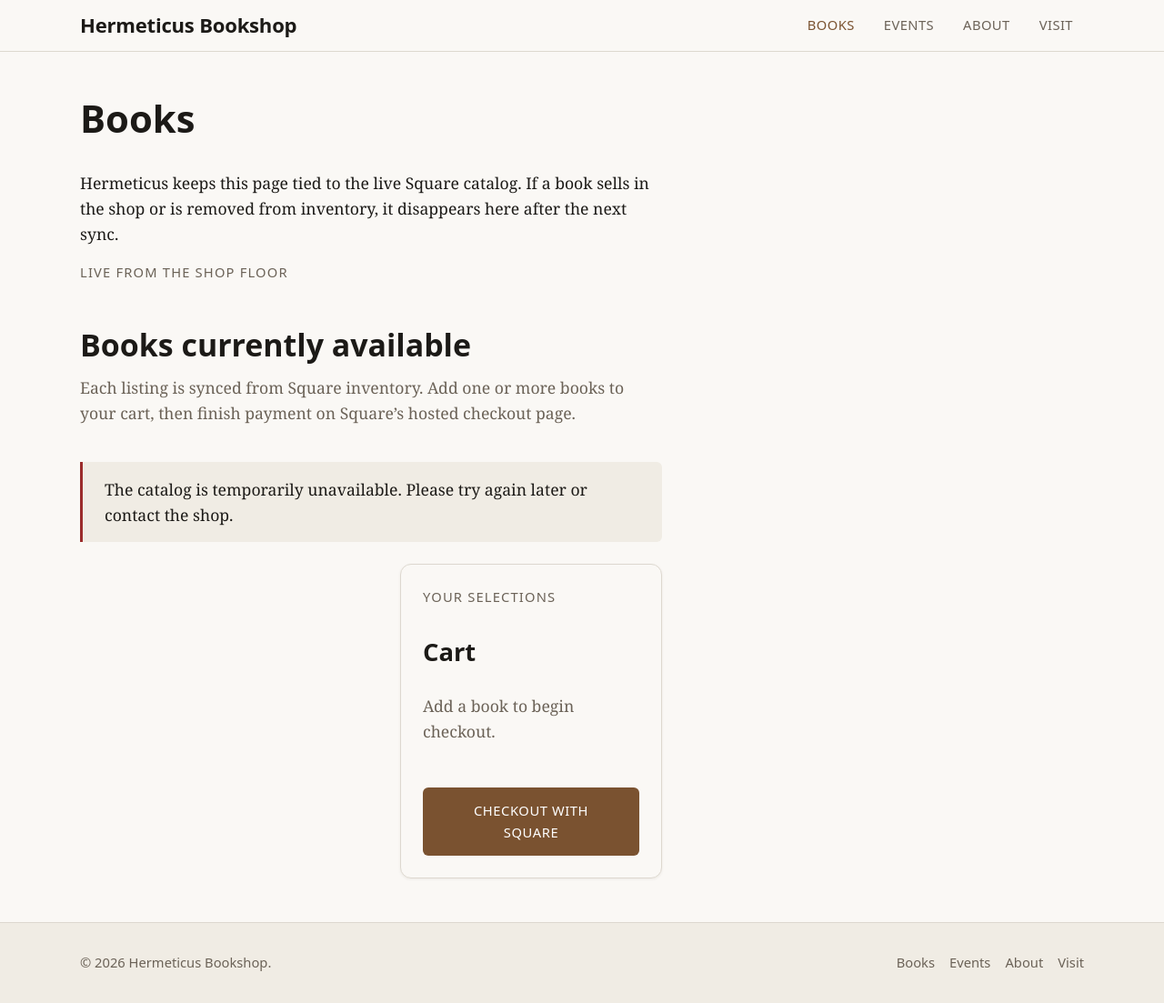
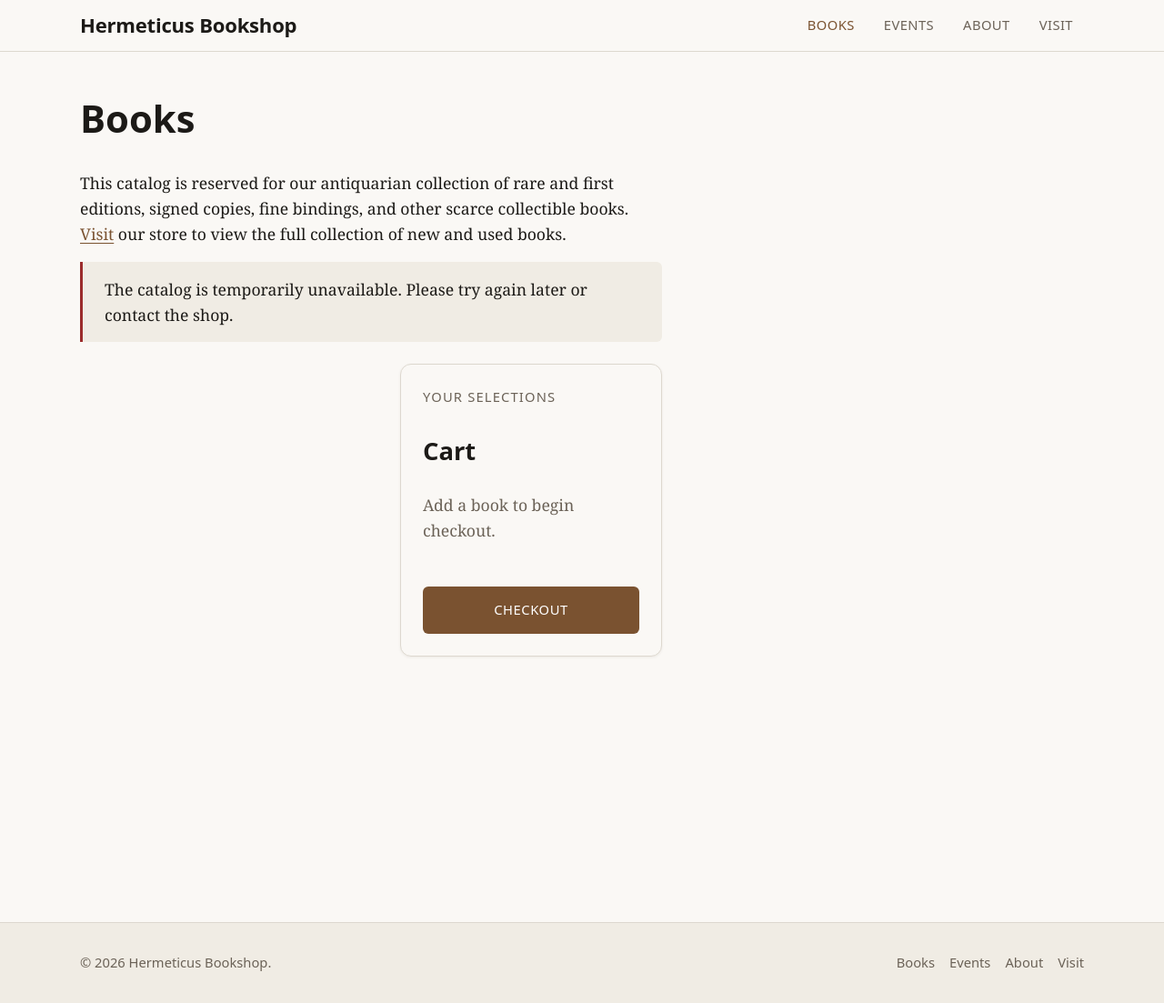
Before and after one commit to strangecode/hermeticus, a Jekyll site: the page built from pages/books.md, in a window 1280 px wide and 1103 px high. Shown: the whole window at 91% size. Built offline with Jekyll 4.4.1, drawn with Linux system fonts in a browser that asks for light colours.

Commit message:
feat(site): checkpoint catalog and Docker preview
Commit the current catalog worktree state, including the latest site page
adjustments, Ruby compatibility gems, and a Docker-based local Jekyll
preview workflow that keeps the Ruby runtime and gem cache out of the
host environment.

```diff
--- a/Gemfile
+++ b/Gemfile
@@ -13,3 +13,7 @@
 
 gem "wdm", "~> 0.1.1", :platforms => [:mingw, :x64_mingw, :mswin]
 gem "http_parser.rb", "~> 0.6.0", :platforms => [:jruby]
+
+gem "csv", "~> 3.3"
+
+gem "bigdecimal", "~> 4.1"
--- a/_includes/square-catalog.html
+++ b/_includes/square-catalog.html
@@ -3,15 +3,6 @@
   data-catalog-root
   data-api-base="{{ site.square_catalog_api_base | escape }}"
 >
-  <div class="catalog-app__intro">
-    <p class="catalog-app__eyebrow">Live from the shop floor</p>
-    <h2 class="catalog-app__title">Books currently available</h2>
-    <p class="catalog-app__lede">
-      Each listing is synced from Square inventory. Add one or more books to
-      your cart, then finish payment on Square&rsquo;s hosted checkout page.
-    </p>
-  </div>
-
   <div class="catalog-app__status callout" data-catalog-status>
     Loading the current catalog…
   </div>
@@ -29,16 +20,14 @@
       </p>
       <ul class="catalog-cart__items" data-cart-items></ul>
       <p class="catalog-cart__summary" data-cart-summary></p>
-      <button class="button catalog-cart__checkout" type="button" data-cart-checkout disabled>
-        Checkout with Square
-      </button>
+      <button class="button catalog-cart__checkout" type="button" data-cart-checkout disabled>Checkout</button>
     </aside>
   </div>
 
   <noscript>
     <div class="callout">
       Online checkout needs JavaScript. To ask about a specific book or place an
-      order directly, use the contact details on the <a href="{{ '/contact/' | relative_url }}">contact page</a>.
+      order directly, <a href="{{ '/contact/' | relative_url }}">contact us</a>.
     </div>
   </noscript>
 </section>
--- a/_sass/_catalog.scss
+++ b/_sass/_catalog.scss
@@ -8,9 +8,6 @@
   gap: var(--space-5);
 }
 
-.catalog-app__intro {
-  max-width: 48rem;
-}
 
 .catalog-app__eyebrow,
 .catalog-cart__eyebrow {
--- a/pages/books.md
+++ b/pages/books.md
@@ -5,7 +5,6 @@
 permalink: /books/
 ---
 
-Hermeticus keeps this page tied to the live Square catalog. If a book sells in
-the shop or is removed from inventory, it disappears here after the next sync.
+This catalog is reserved for our antiquarian collection of rare and first editions, signed copies, fine bindings, and other scarce collectible books. [Visit](/contact/) our store to view the full collection of new and used books.
 
 {% include square-catalog.html %}
```
Also changed, not shown: docker-compose.yml (added, +24 -0 lines), plans/active/P-001-dynamic-product-catalog.md (+8 -1 lines), plans/progress.md (+5 -0 lines), Gemfile.lock (added), README.md, 3 other files.
